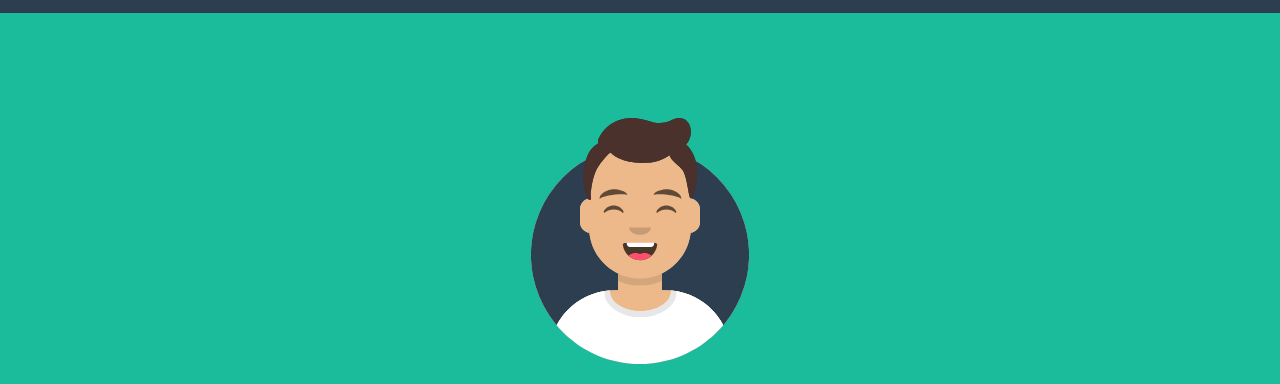
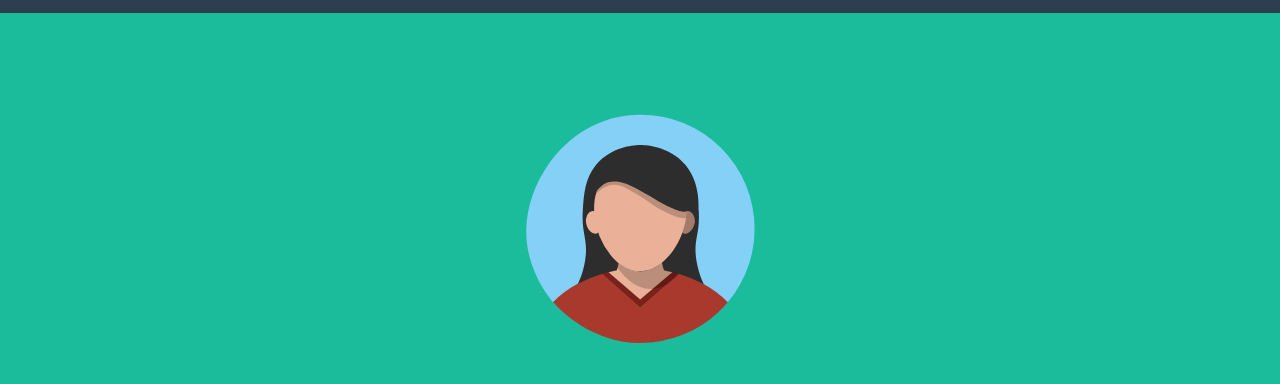
Before and after one commit to regitacahyaa/portfolio, a plain HTML site: page index.html in a window 1280 px wide. Shown: the part 91-475 px from the top of the page. Drawn offline with nearby package versions, Linux system fonts and the light colour scheme.

Commit message:
ganti avatar

```diff
--- a/index.html
+++ b/index.html
@@ -82,7 +82,7 @@
         <!-- Masthead Avatar Image-->
         <img
           class="masthead-avatar mb-5"
-          src="assets/img/avataaars.svg"
+          src="assets/img/avatar.svg"
           alt="..."
         />
         <!-- Masthead Heading-->
```
Also changed, not shown: assets/img/avataaars.svg (deleted), assets/img/avatar.svg (added).
